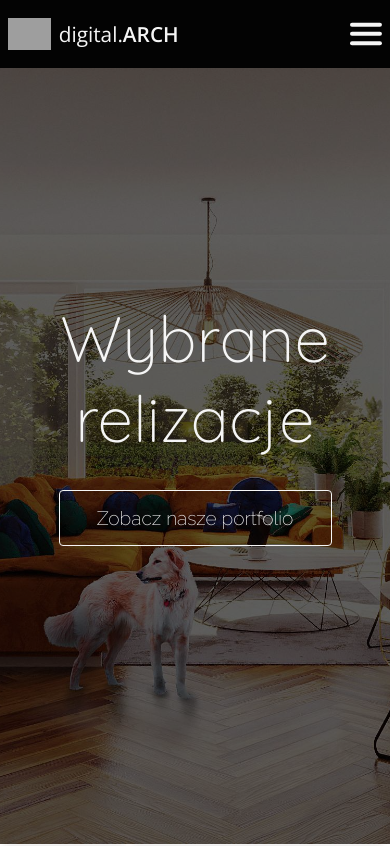
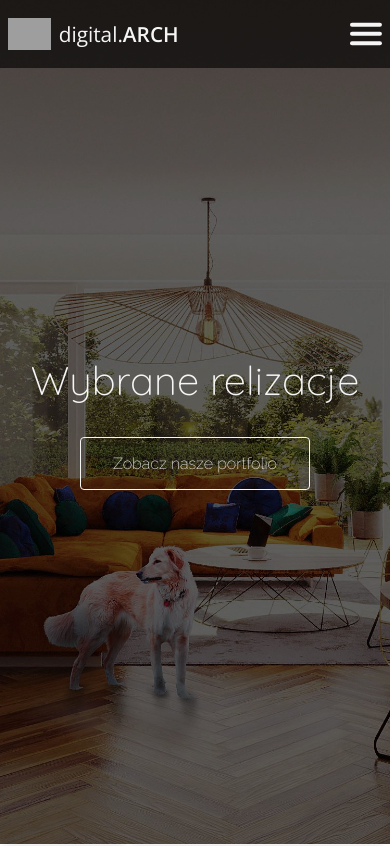
Before and after one commit to kgolec93/digital.arch.2020, a React (Create React App) app: page /portfolio in a window 390 px wide. Shown: the top 846 px of the page. Built offline with nearby package versions, Linux system fonts and the light colour scheme; grey boxes are pictures that could not be loaded.

Commit message:
Banner and header RWD styles improved

```diff
--- a/src/App.scss
+++ b/src/App.scss
@@ -78,10 +78,13 @@ header {
       margin-right: 16px;
     }
   }
+  .headerBar {
+    display: none;
+  }
   nav {
-    #logoMobile {
-      display: none;
-    }
+    top: 0px;
+
+
     flex: 5;
     ul {
       display: flex;
@@ -138,7 +141,7 @@ main {
     top: 0;
     left: 0;
     width: 100%;
-    height: 100%;
+    height: 100vh;
     background-image: url("https://www.digitalarch.pl/static/media/DA_1704_Phobos_01.903d5835.jpg") !important;
     background-size: cover;
     background-position: center center;
@@ -218,7 +221,7 @@ main {
       }
     }
     .landingPageFooter {
-      background-color: #00000000;
+      background-color: #00000075;
       position: absolute;
       bottom: 0;
       left: 0;
@@ -231,6 +234,7 @@ main {
   background-color: #00000000 !important;
 }
 footer {
+  z-index: 101;
   // position: absolute;
   // bottom: 0;
   // left: 0;
@@ -335,10 +339,53 @@ footer {
     .logoContainer {
       display: none;
     }
+
+    /////////////////////////
+    .headerBar {
+      display: flex;
+      width: 100%;
+      justify-content: space-between;
+      height: 68px;
+      background-color: #030303a1;
+      transition: background-color 0.3s ease-in-out;
+      position: absolute;
+      top: 0;
+      left: 0;
+      #logoMobile {
+        display: flex;
+        align-items: center;
+        font-family: "Open Sans", sans-serif;
+        font-weight: 100;
+        font-size: 1.3rem;
+        margin-left: 8px;
+        img {
+          height: 32px;
+          margin-right: 8px;
+        }
+        span {
+          font-family: "Open Sans", sans-serif;
+
+          font-weight: 600;
+        }
+      }
+      #mobileMenu {
+        padding: 8px;
+        display: flex;
+        width: 48px;
+        height: auto;
+        margin: 0;
+      }
+    }
+
     nav {
       display: flex;
       align-items: flex-end;
       flex-direction: column;
+      position: absolute;
+      height: 0px;
+      top: 68px;
+      left: 0;
+      width: 100%;
       .webMenu {
         flex-direction: column;
         align-items: flex-end;
@@ -368,43 +415,12 @@ footer {
           }
         }
       }
-      .headerBar {
-        display: flex;
-        width: 100%;
-        justify-content: space-between;
-        height: 68px;
-        background-color: #030303;
-        transition: background-color 0.3s ease-in-out;
-        #logoMobile {
-          display: flex;
-          align-items: center;
-          font-family: 'Open Sans', sans-serif;
-          font-weight: 100;
-          font-size: 1.3rem;
-          margin-left: 8px;
-          img {
-            height: 32px;
-            margin-right: 8px;
-          }
-          span {
-            font-family: 'Open Sans', sans-serif;
-
-            font-weight: 600;
-          }
-        }
-        #mobileMenu {
-          padding: 8px;
-          display: flex;
-          width: 48px;
-          height: auto;
-          margin: 0;
-        }
-      }
 
       &.navOpened {
+        height: 100%;
+
         .headerBar {
           background-color: #030303 !important;
-
         }
         .webMenu {
           background-color: #030303ce;
@@ -417,8 +433,7 @@ footer {
     // min-height: 100%;
     .bgSpaceStation {
       // display: block;
-      min-height: 100vh;
-      height: initial;
+      // height: initial;
       .windowContainer {
         padding-top: 64px;
         max-width: 100vw;
--- a/src/components/Elements/Banner.js
+++ b/src/components/Elements/Banner.js
@@ -22,7 +22,7 @@ export class Banner extends Component {
     }
 
     scrollFunc = () => {
-        scroll.scrollTo(window.innerHeight-68, {
+        scroll.scrollTo(this.refs.banner.offsetHeight-68, {
             duration: 1000,
             delay: 0,
             smooth: true,
@@ -32,7 +32,7 @@ export class Banner extends Component {
 
     render() {
         return (
-            <div className='bannerContainer'>
+            <div className='bannerContainer' ref='banner'>
                 <div className="bannerHeader">
                     <h1>{this.props.section}</h1>
                     <div onClick={this.scrollFunc}>{this.props.button}</div>
--- a/src/components/Elements/Banner.scss
+++ b/src/components/Elements/Banner.scss
@@ -75,3 +75,14 @@ $accentRed: #f35C2B;
         background-color: #030303a1;
     }
 }
+
+@media only screen and (max-width: 1200px) {
+    .bannerContainer {
+        h1 {
+            font-size: 2.5rem !important;
+        }
+        div {
+            font-size: 1rem !important;
+        }
+    }
+}
--- a/src/components/Header.js
+++ b/src/components/Header.js
@@ -44,7 +44,6 @@ export class Header extends Component {
                     </a>
 
                 </div>
-                <nav className={this.state.mobileMenuActive ? 'navOpened' : null}>
                 <div className="headerBar">
                     <a id='logoMobile' href='/'>
                         <img src='https://www.digitalarch.pl/static/media/digitalarch-logo.232d5c1f.svg' alt="digital.ARCH logo" />
@@ -57,6 +56,8 @@ export class Header extends Component {
                         onClick={this.toggleMenu}
                     />
                 </div>
+                <nav className={this.state.mobileMenuActive ? 'navOpened' : null}>
+
 
                     <ul className='webMenu'>
                         <li><NavLink onClick={this.toggleMenu} activeClassName='navLinkActive' to='/offer'>oferta</NavLink></li>
--- a/src/components/Pages/Portfolio/Portfolio.scss
+++ b/src/components/Pages/Portfolio/Portfolio.scss
@@ -112,6 +112,7 @@ $accentRed: #f35c2b;
       height: 100vh;
       background-color: #030303d2;
       z-index: 200;
+      margin: 0px !important;
       img:not(.exclude) {
         height: 100%;
         width: 100%;
@@ -493,6 +494,20 @@ $accentRed: #f35c2b;
         opacity: 1 !important;
         margin: 4px !important;
       }
+      #close {
+        top: 12px !important;
+        right: 12px !important;
+        width: 20px !important;
+      }
+      .arrow {
+        height: 30px !important;
+        &#left {
+          left: 12px !important;
+        }
+        &#right {
+          right: 12px !important;
+        }
+      }
     }
   }
 }
```
Lines whose indentation alone changed are shown as unchanged.
